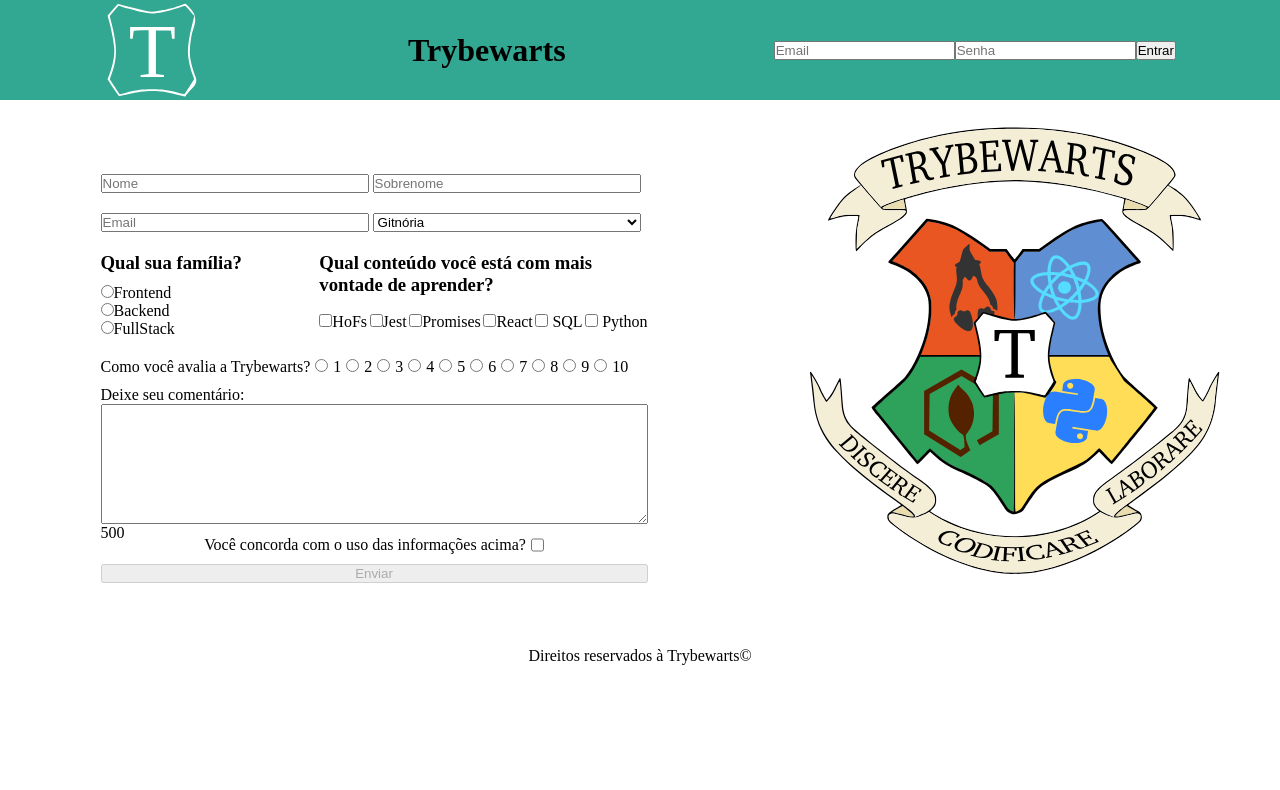
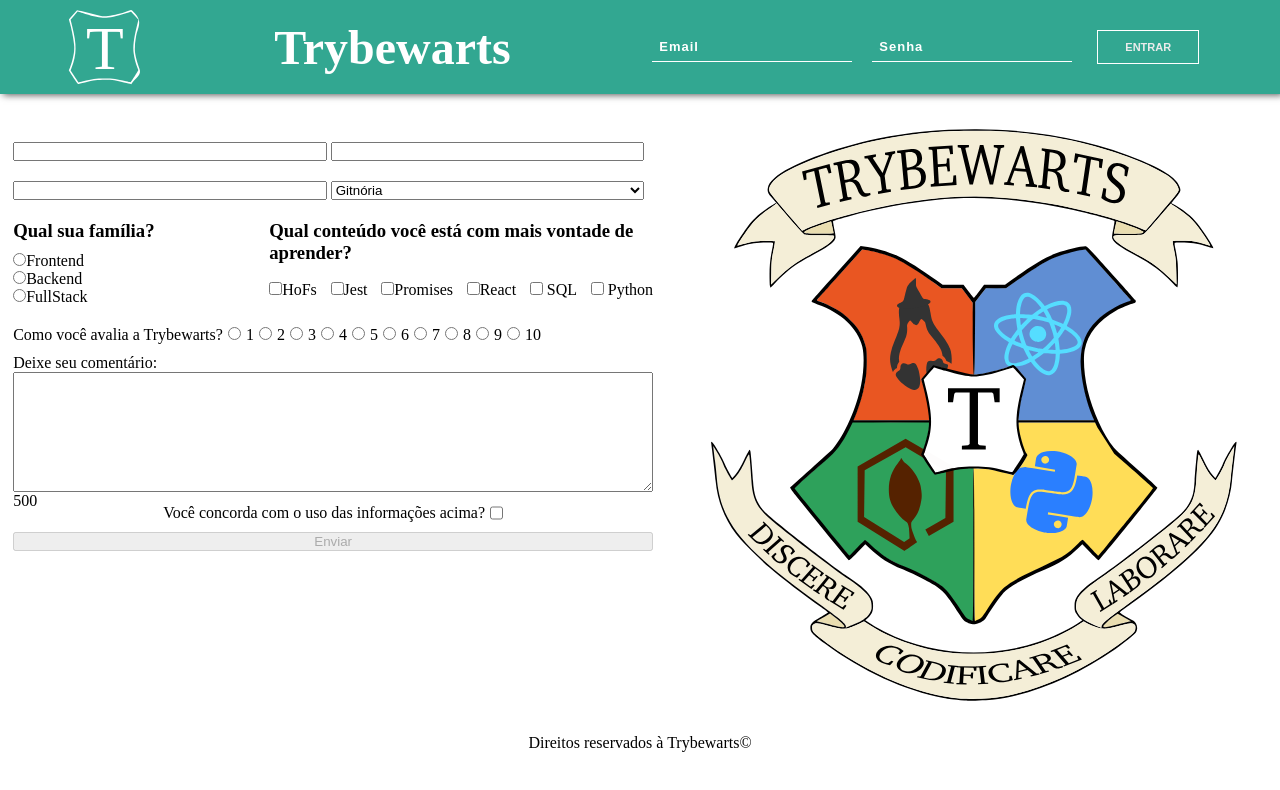
Before and after one commit to wendryosales/trybewarts, a website: page index.html in a window 1280 px wide. Drawn offline with Linux system fonts and the light colour scheme.

Commit message:
header css ok

```diff
--- a/index.html
+++ b/index.html
@@ -16,7 +16,7 @@
         <form class="trybewarts-login" action="" method="get">
             <input placeholder="Email" name="email" type="email">
             <input placeholder="Senha" name="password" type="password">
-            <button>Entrar</button>
+            <button class="botaozinho">Entrar</button>
         </form>
     </header>
     <main>
--- a/style.css
+++ b/style.css
@@ -4,6 +4,9 @@
   box-sizing: border-box;
 }
 
+#trybewarts-header-title {
+  color: white;
+}
 
 .header {
   background-color: rgb(50, 167, 145);
@@ -11,6 +14,9 @@
   display: flex;
   justify-content: space-around;
   align-items: center;
+  color: rgb(255, 255, 255);
+  font-size: 3vh;
+  box-shadow: 3px 1px 7px rgb(88, 88, 88);
 }
 
 .trybewarts-login {
@@ -19,7 +25,8 @@
 }
 
 .trybewarts-header-logo {
-  height: 100px;
+  height: 10vh;
+  margin: 7px 0;
 }
 
 main {
@@ -29,13 +36,13 @@ main {
 
 #evaluation-form {
   display: flex;
-  width: 675px;
+  width: 80vh;
   flex-direction: column;
-  padding: 5%;
+  padding: 3% 0;
 }
 
 #trybewarts-forms-logo {
-  height: 500px;
+  height: 80vh;
 }
 
 .family {
@@ -106,3 +113,39 @@ footer {
 .termo label {
   margin-right: 5px;
 }
+
+.trybewarts-login input {
+  width: 200px;
+  padding: 7px;
+  letter-spacing: 1px;
+  color: #ffffff;
+  font-size: 13px;
+  border: none;
+  background-color: transparent ;
+  border-bottom: 1px solid rgb(255, 255, 255);
+  transition: all 1s ease-in-out;
+  margin: 10px;
+}
+
+::-webkit-input-placeholder {
+  color: rgb(255, 255, 255);
+  font-weight: 900;
+}
+
+.botaozinho {
+  display: block;
+  text-decoration: none;
+  text-transform: uppercase;
+  font-size: 11px;
+  font-weight: bold;
+  color: rgb(235, 235, 235);
+  margin: 0 15px;
+  padding: 10px 27px;
+  border: 1px solid rgb(255, 255, 255);
+  background-color: transparent;
+}
+
+.botaozinho:hover {
+  background-color: white;
+  transition: .7s ease;
+}
```
